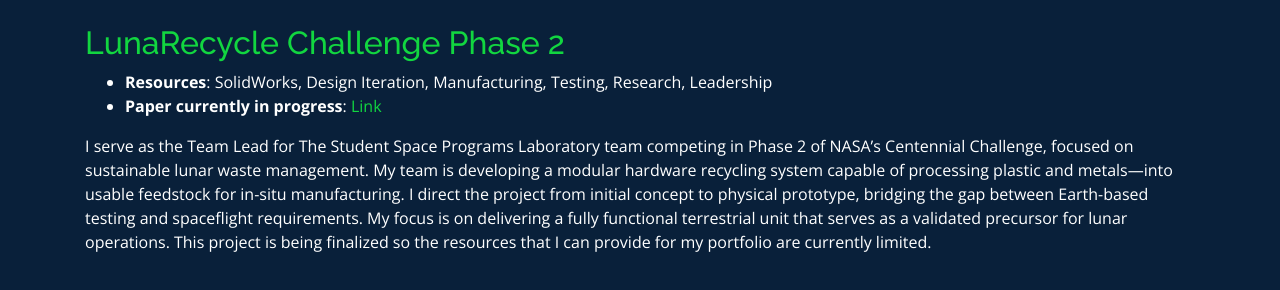
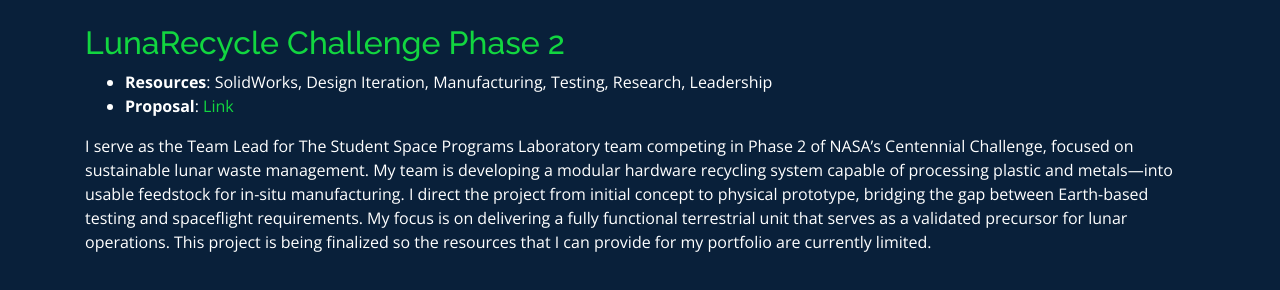
Before and after one commit to julianruocco/j, a plain HTML site: page projects/intbookmarker.html in a window 1280 px wide. Drawn offline with nearby package versions, Linux system fonts and the light colour scheme; files whose address does not match are found by name.

Commit message:
Update intbookmarker.html

```diff
--- a/projects/intbookmarker.html
+++ b/projects/intbookmarker.html
@@ -57,7 +57,7 @@
               <ul>
                 <li><strong>Resources</strong>: SolidWorks, Design Iteration, Manufacturing, Testing, Research, Leadership</li>
                 <li>
-                  <strong>Paper currently in progress</strong>:
+                  <strong>Proposal</strong>:
                   <a
                     href="https://drive.google.com/file/d/1x0U-_QLCLuzKXRIdfwJd-xNGQBURpiPJ/view?usp=sharing"
                     >Link</a
```
